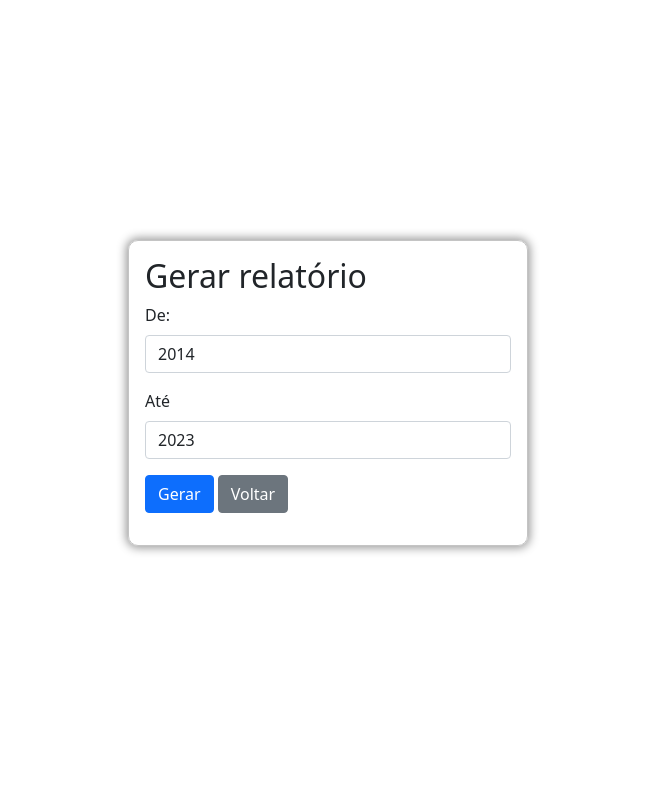
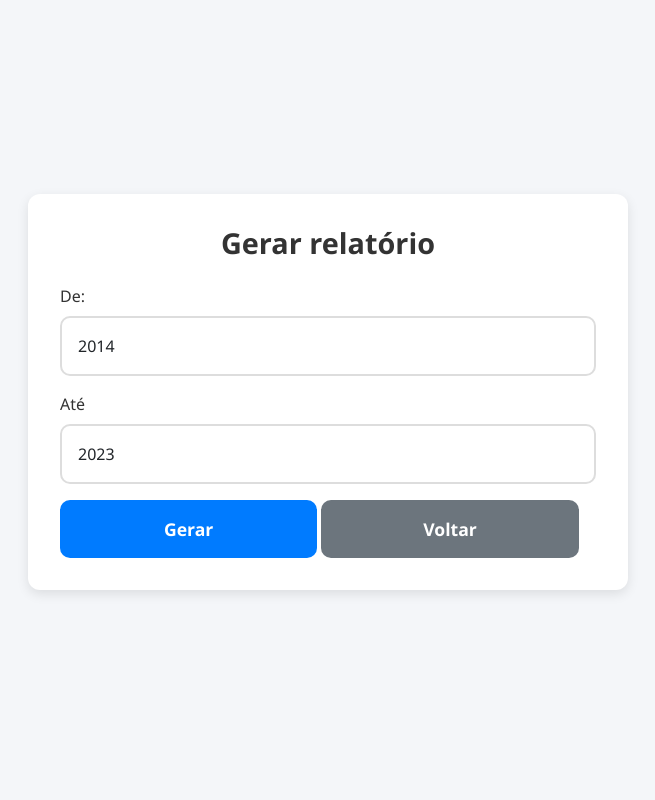
Before and after one commit to JoelRTavares/saga, a Flask app: page / in a window 1280 px wide. Shown: the whole page, without its empty margins (312-967 px from the left). Run offline with Flask 3, Linux system fonts and the light colour scheme.

Commit message:
css do pondoc

```diff
--- a/pondoc/source/app/templates/createReport.html
+++ b/pondoc/source/app/templates/createReport.html
@@ -86,18 +86,105 @@
     }
 </script>
 <style>
+    body {
+        font-family: 'Segoe UI', Tahoma, Geneva, Verdana, sans-serif;
+        background-color: #f4f6f9;
+        margin: 0;
+        padding: 0;
+        display: flex;
+        justify-content: center;
+        align-items: center;
+        height: 100vh;
+    }
+
+    .container-sm {
+        max-width: 600px;
+        width: 100%;
+        margin: 0 auto;
+    }
+
+    #form-wrapper {
+        background-color: #fff;
+        padding: 2rem;
+        border-radius: 12px;
+        box-shadow: 0 4px 12px rgba(0, 0, 0, 0.1);
+        transition: all 0.3s ease;
+    }
+
+    #form-wrapper:hover {
+        box-shadow: 0 6px 16px rgba(0, 0, 0, 0.2);
+    }
+
+
+    h2 {
+        text-align: center;
+        color: #333;
+        margin-bottom: 1.5rem;
+        font-size: 1.8rem;
+        font-weight: 600;
+    }
+
+
+    .form-label {
+        font-size: 1rem;
+        color: #333;
+        margin-bottom: 0.5rem;
+    }
+
+
+    .form-control {
+        border-radius: 10px;
+        border: 2px solid #ddd;
+        padding: 1rem;
+        font-size: 1rem;
+        width: 100%;
+        margin-bottom: 1rem;
+        transition: border-color 0.3s ease, background-color 0.3s ease;
+    }
+
+    .form-control:focus {
+        border-color: #0066cc;
+        background-color: #f3f8ff;
+        outline: none;
+    }
+
+
+    .btn {
+        width: 48%;
+        padding: 1rem;
+        border-radius: 10px;
+        font-weight: bold;
+        font-size: 1.1rem;
+        transition: background-color 0.3s ease, transform 0.2s ease;
+    }
+
+    .btn-primary {
+        background-color: #007bff;
+        border: none;
+        color: #fff;
+    }
+
+    .btn-primary:hover {
+        background-color: #0056b3;
+        transform: translateY(-2px);
+    }
+
+    .btn-secondary {
+        background-color: #6c757d;
+        border: none;
+        color: #fff;
+    }
+
+    .btn-secondary:hover {
+        background-color: #5a6268;
+        transform: translateY(-2px);
+    }
+
     .hidden {
         display: none !important;
     }
 
-    .size600 {
-        margin-top: 30vh;
-        padding: 2vh;
-        width: 50vh !important;
-        border: 1px rgb(196, 196, 196) solid;
-        border-radius: 10px;
-        box-shadow: 0 0 10px 2px #999;
-    }
+
 </style>
 
 </html>
```
Also changed, not shown: pondoc/source/errors.txt (+26 -5 lines).
